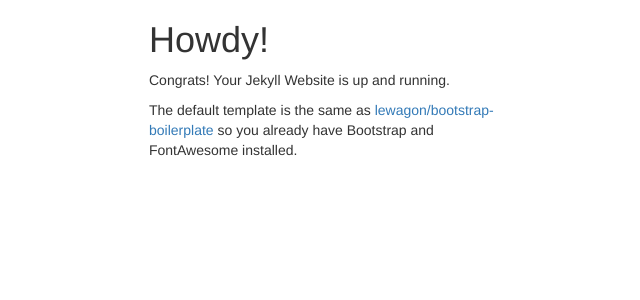
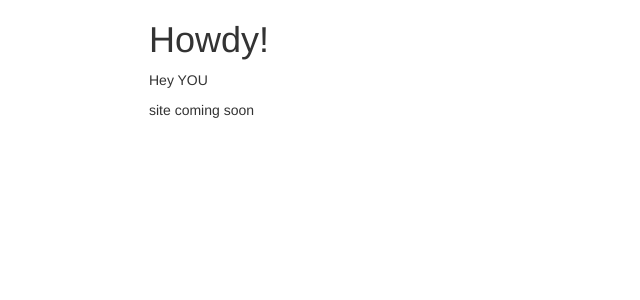
Before and after one commit to hellosunshine/hellosunshine.github.io, a Jekyll site: the page built from index.html, in a window 1280 px wide. Shown: the top 300 px of the page, without its empty margins (311-951 px from the left). Built offline with Jekyll 4.4.1, drawn with Linux system fonts in a browser that asks for light colours; nearby versions of some CDN libraries; Markdown is read by kramdown in place of the engine named in the settings.

Commit message:
man title, coming soon

```diff
--- a/index.html
+++ b/index.html
@@ -8,13 +8,9 @@ title: TODO CHANGE THIS TITLE
     <div class="col-sm-4 col-sm-offset-4">
       <h1>Howdy!</h1>
 
-      <p>Congrats! Your Jekyll Website is up and running.</p>
+      <p>Hey YOU</p>
       <p>
-        The default template is the same as
-        <a href="https://github.com/lewagon/bootstrap-boilerplate">
-          lewagon/bootstrap-boilerplate
-        </a>
-        so you already have Bootstrap and FontAwesome installed.
+        site coming soon
       </p>
     </div>
   </div>
```
Also changed, not shown: other parts of index.html (+1 -1 lines).
